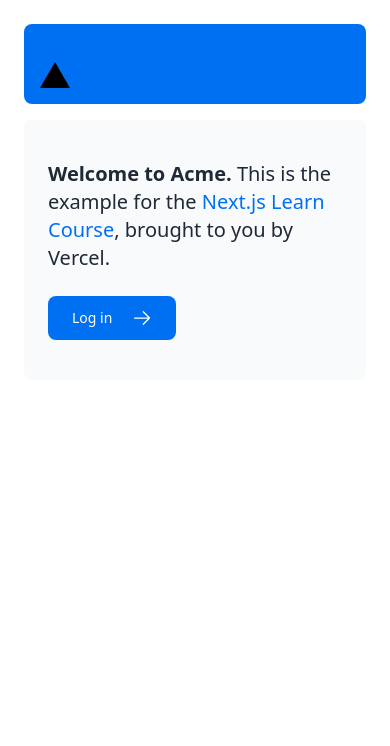
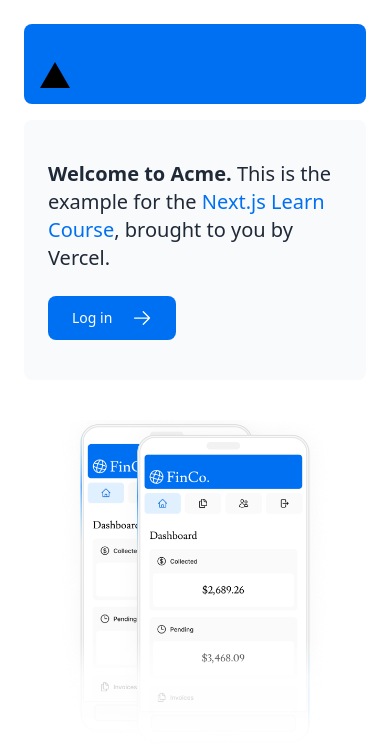
Before and after one commit to SumitGarg11/nextjs, a Next.js app: page / in a window 390 px wide. Shown: the top 746 px of the page. Built offline with nearby package versions, Linux system fonts and the light colour scheme.

Commit message:
feat: add mobile hero image

```diff
--- a/app/page.tsx
+++ b/app/page.tsx
@@ -1,7 +1,7 @@
 import AcmeLogo from "@/app/ui/acme-logo";
 import { ArrowRightIcon } from "@heroicons/react/24/outline";
 import Link from "next/link";
-import Image from 'next/image';
+import Image from "next/image";
 export default function Page() {
   return (
     <main className="flex min-h-screen flex-col p-6">
@@ -34,6 +34,13 @@
             className="hidden md:block"
             alt="Screenshots of the dashboard project showing desktop version"
           />
+          <Image
+            src="/hero-mobile.png"
+            width={560}
+            height={620}
+            className="block md:hidden"
+            alt="Screenshots of the dashboard project showing mobile version"
+          />
         </div>
       </div>
     </main>
```
Lines whose indentation alone changed are shown as unchanged.
